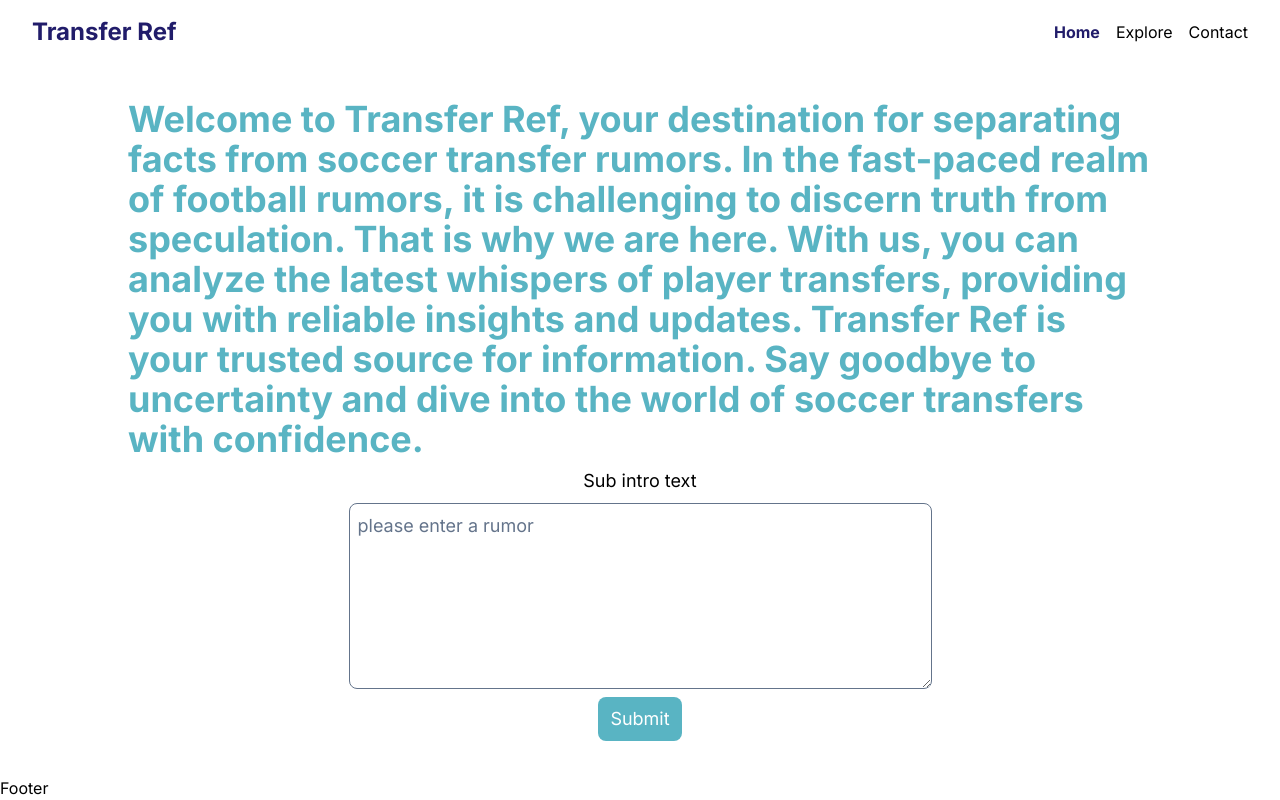
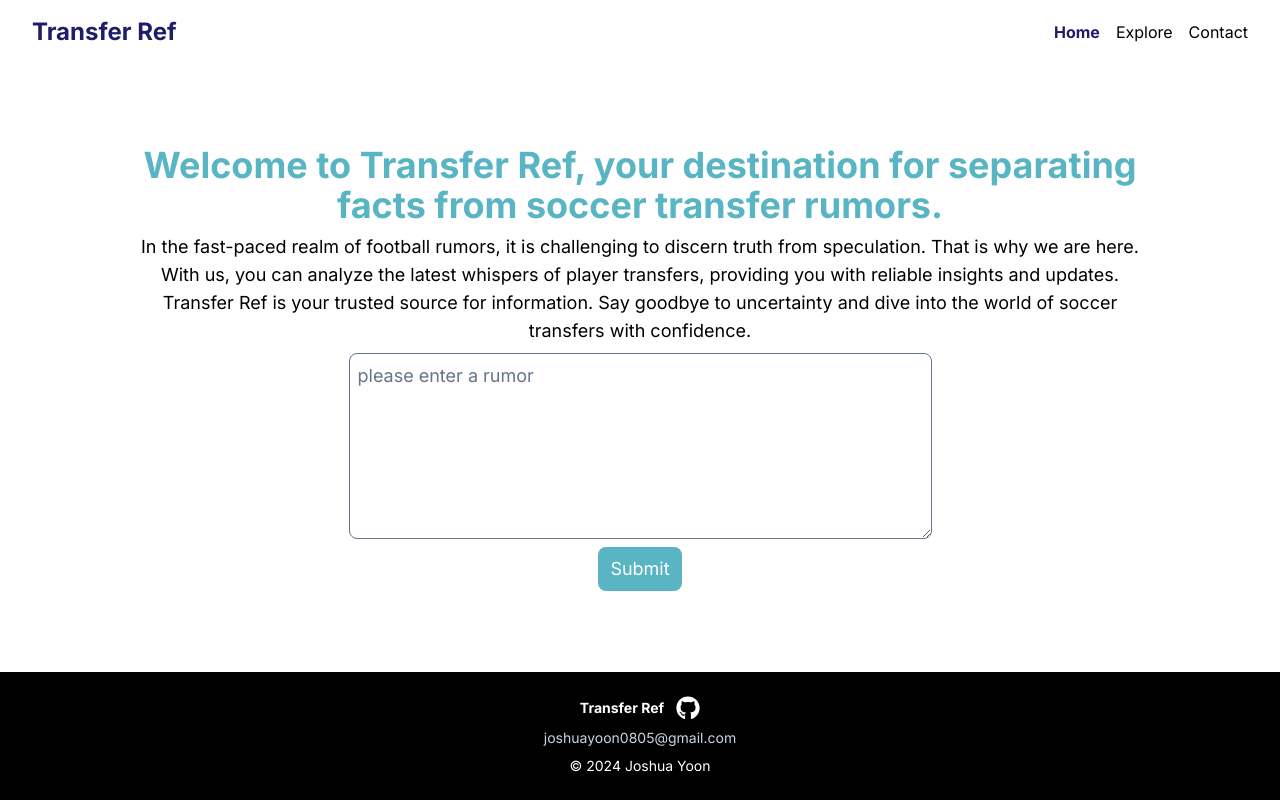
Before and after one commit to joshyoon85/transfer-ref, a Next.js app: page / in a window 1280 px wide. Built offline with nearby package versions, Linux system fonts and the light colour scheme.

Commit message:
add footer

```diff
--- a/src/components/Footer/Footer.jsx
+++ b/src/components/Footer/Footer.jsx
@@ -1,10 +1,37 @@
+"use client";
+
 // HW
 import React from "react";
+import GithubIcon from "../ui/GithubIcon";
 
 // 1. website name
 // 2. contact information
-// 3. github?
+// 3. github? - react icons
 
 export default function Footer() {
-  return <div>Footer</div>;
+  const navigateToGithub = () => {
+    window.open("https://github.com/soccer-rumor-app/transfer-ref");
+  };
+
+  return (
+    <div
+      className="flex flex-col items-center py-6
+     bg-black text-white text-sm gap-2"
+    >
+      {/* Website name + GitHub */}
+      <div className="flex items-center gap-3">
+        <p className="font-bold">Transfer Ref</p>
+
+        <button onClick={navigateToGithub}>
+          <GithubIcon />
+        </button>
+      </div>
+
+      {/* Contact (email) */}
+      <p className="text-slate-300">joshuayoon0805@gmail.com</p>
+
+      {/* Copyright Text */}
+      <p>© 2024 Joshua Yoon</p>
+    </div>
+  );
 }
--- a/src/components/Home/IntroText.jsx
+++ b/src/components/Home/IntroText.jsx
@@ -5,11 +5,19 @@ import React from "react";
 export default function IntroText() {
   return (
     <div className="flex flex-col items-center gap-2">
-      <h1 className="text-4xl font-bold text-primary-light-blue">
-      Welcome to Transfer Ref, your destination for separating facts from soccer transfer rumors. In the fast-paced realm of football rumors, it is challenging to discern truth from speculation. That is why we are here. With us, you can analyze the latest whispers of player transfers, providing you with reliable insights and updates. Transfer Ref is your trusted source for information. Say goodbye to uncertainty and dive into the world of soccer transfers with confidence.
+      <h1 className="text-4xl font-bold text-primary-light-blue text-center">
+        Welcome to Transfer Ref, your destination for separating facts from
+        soccer transfer rumors.
       </h1>
 
-      <p className="text-lg">Sub intro text</p>
+      <p className="text-lg text-center">
+        In the fast-paced realm of football rumors, it is challenging to discern
+        truth from speculation. That is why we are here. With us, you can
+        analyze the latest whispers of player transfers, providing you with
+        reliable insights and updates. Transfer Ref is your trusted source for
+        information. Say goodbye to uncertainty and dive into the world of
+        soccer transfers with confidence.
+      </p>
     </div>
   );
 }
--- /dev/null
+++ b/src/components/ui/GithubIcon.jsx
@@ -0,0 +1,6 @@
+import React from "react";
+import { FaGithub } from "react-icons/fa";
+
+export default function GithubIcon() {
+  return <FaGithub className="w-6 h-6" />;
+}
```
Also changed, not shown: package.json (+5 -4 lines), 1 other file (tests, documents, lock files or other folders).
